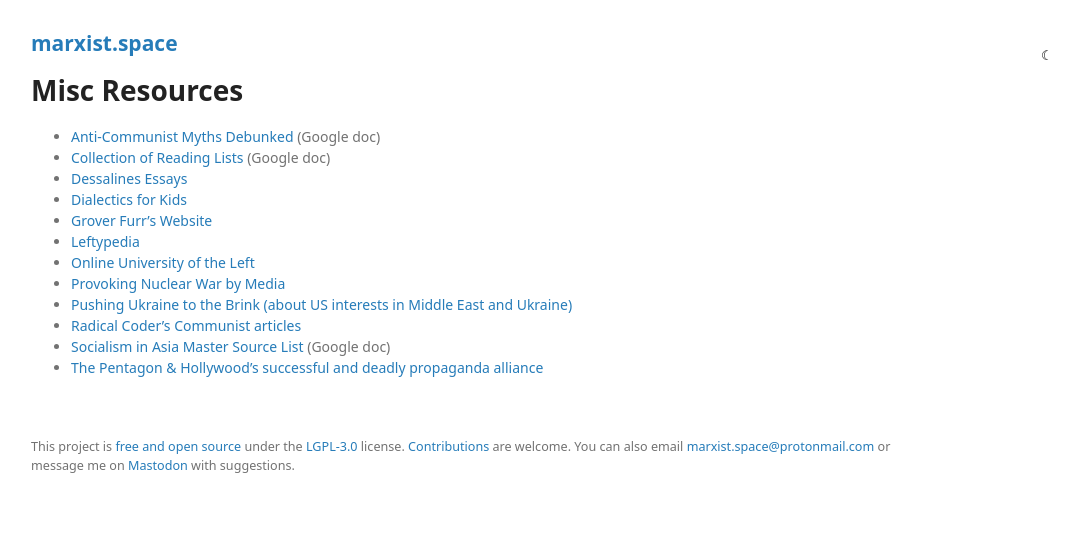
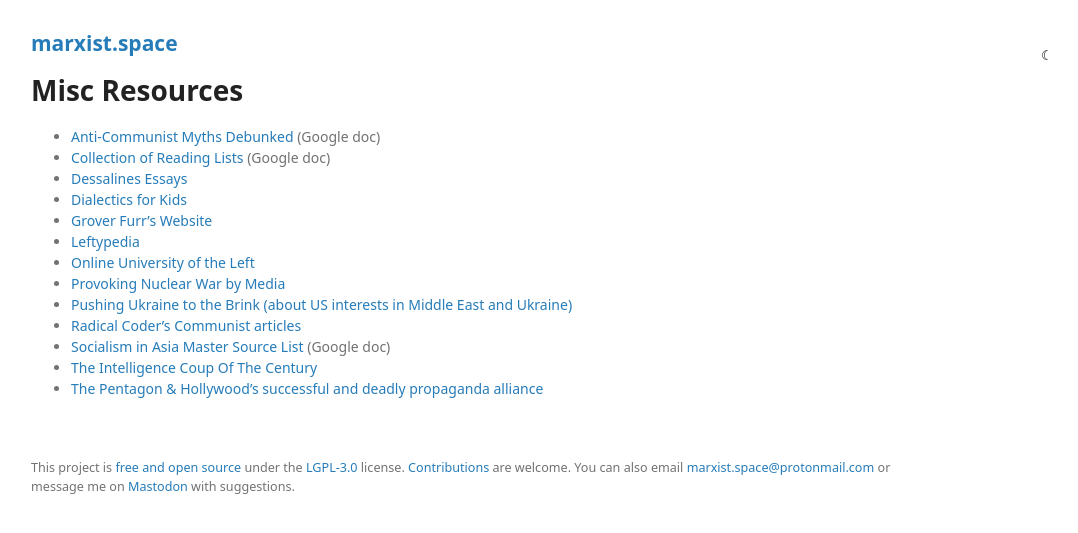
Before and after one commit to prolesoft/marxist.space, a Jekyll site: the page built from misc.md, in a window 1280 px wide. Shown: the top 533 px of the page, without its empty margins (179-1257 px from the left). Built offline with Jekyll 4.4.1, drawn with Linux system fonts in a browser that asks for light colours.

Commit message:
add wapo article

```diff
--- a/misc.md
+++ b/misc.md
@@ -16,4 +16,5 @@ permalink: /misc/
 * [Pushing Ukraine to the Brink (about US interests in Middle East and Ukraine)](http://www.counterpunch.org/2014/07/09/pushing-ukraine-to-the-brink/)
 * [Radical Coder's Communist articles](https://0xacab.org/snippets/802)
 * [Socialism in Asia Master Source List](https://docs.google.com/document/d/1KMAZopkLyjP74vOssz6XAdPxvMh-1rJRptFnFD54bPg/edit?usp=sharing) (Google doc)
+* [The Intelligence Coup Of The Century](https://outline.com/tTTmh6)
 * [The Pentagon & Hollywood's successful and deadly propaganda alliance](http://www.greanvillepost.com/2018/03/12/the-pentagon-hollywoods-successful-and-deadly-propaganda-alliance/)
```
